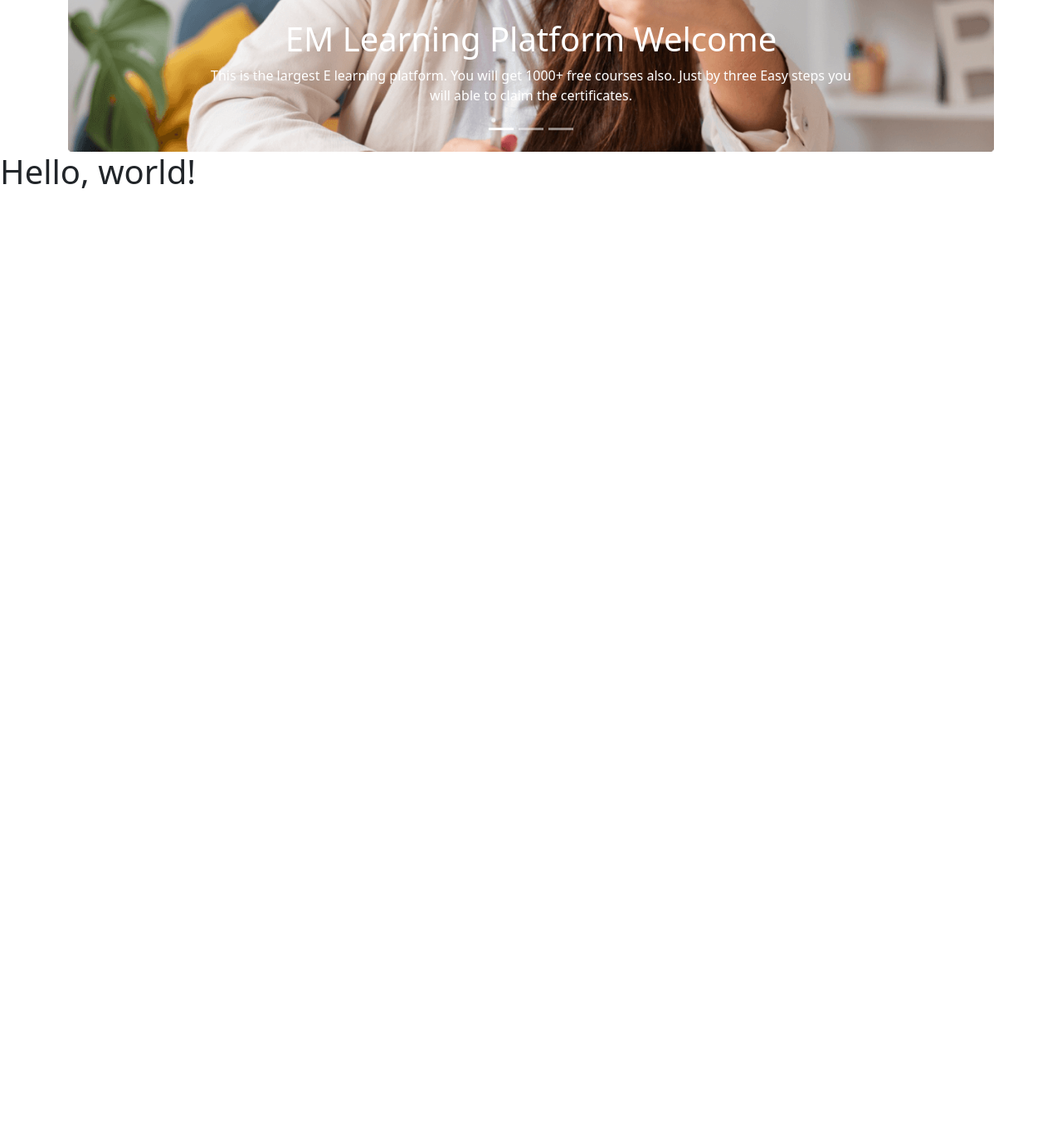
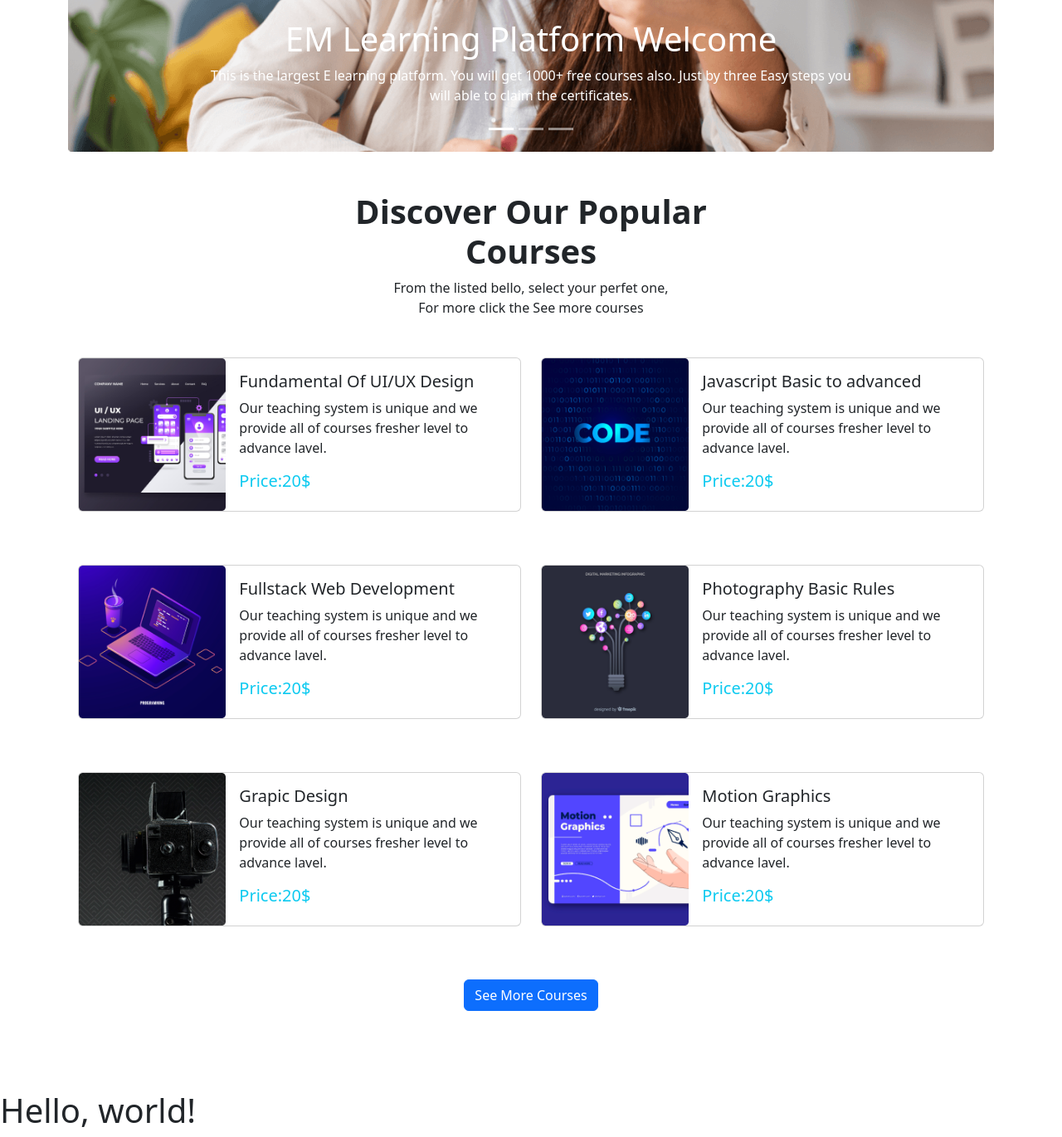
Before and after one commit to EngineerMaruf/EngineerMarufAssignment3, a plain HTML site: page index.html in a window 1280 px wide. Shown: the part 465-1836 px from the top of the page at 83% size. Before the commit the page ends 800 px from the top, so only its background shows below. Drawn offline with nearby package versions, Linux system fonts and the light colour scheme.

Commit message:
course section ends

```diff
--- a/index.html
+++ b/index.html
@@ -91,6 +91,136 @@
 <!-- slider section ENDS  -->
 
 
+<div class="container mt-5 ">
+  <h1 class="text-center fs-1 fw-bolder">Discover Our Popular <br> Courses</h1>
+  <p class="text-center">From the listed bello, select your perfet one, <br> For more click the See more courses</p>
+
+  <div class="container overflow-hidden my-5">
+    <div class="row gy-5">
+        <div class="col-lg-6 col-md-12 ">
+            <div class="card mb-3" style="max-width:900px;">
+                <div class="row g-0">
+                    <div class="col-md-4">
+                        <img src="images/course/course-1.png" class="img-fluid w-100 h-100 rounded-1"
+                            alt="...">
+                    </div>
+                    <div class="col-md-8">
+                        <div class="card-body">
+                            <h5 class="card-title">Fundamental Of UI/UX Design
+                            </h5>
+                            <p class="card-text"> Our teaching system is unique and we provide all of
+                                courses fresher level to advance lavel.
+                            <h5 class="text-info">Price:20$</h5>
+                        </div>
+                    </div>
+                </div>
+            </div>
+        </div>
+
+        <div class="col-lg-6 col-md-12 ">
+          <div class="card mb-3" style="max-width:900px;">
+              <div class="row g-0">
+                  <div class="col-md-4">
+                      <img src="images/course/course-2.png" class="img-fluid w-100 h-100 rounded-1"
+                          alt="...">
+                  </div>
+                  <div class="col-md-8">
+                      <div class="card-body">
+                          <h5 class="card-title">Javascript Basic to advanced
+                          </h5>
+                          <p class="card-text"> Our teaching system is unique and we provide all of
+                              courses fresher level to advance lavel.
+                          </p>
+                          <h5 class="text-info">Price:20$</h5>
+                      </div>
+                  </div>
+              </div>
+          </div>
+      </div>
+      <div class="col-lg-6 col-md-12 ">
+          <div class="card mb-3" style="max-width:900px;">
+              <div class="row g-0">
+                  <div class="col-md-4">
+                      <img src="images/course/course-3.png" class="img-fluid w-100 h-100 rounded-1"
+                          alt="...">
+                  </div>
+                  <div class="col-md-8">
+                      <div class="card-body">
+                          <h5 class="card-title">Fullstack Web Development
+                          </h5>
+                          <p class="card-text"> Our teaching system is unique and we provide all of
+                              courses fresher level to advance lavel.
+                          <h5 class="text-info">Price:20$</h5>
+                      </div>
+                  </div>
+              </div>
+          </div>
+      </div>
+      <div class="col-lg-6 col-md-12 d-none d-lg-block">
+          <div class="card mb-3" style="max-width:900px;">
+              <div class="row g-0">
+                  <div class="col-md-4">
+                      <img src="images/course/course-4.png" class="img-fluid w-100 h-100 rounded-1"
+                          alt="...">
+                  </div>
+                  <div class="col-md-8">
+                      <div class="card-body">
+                          <h5 class="card-title">Photography Basic Rules
+
+                          </h5>
+                          <p class="card-text"> Our teaching system is unique and we provide all of
+                              courses fresher level to advance lavel.
+                          </p>
+                          <h5 class="text-info">Price:20$</h5>
+                      </div>
+                  </div>
+              </div>
+          </div>
+      </div>
+      <div class="col-lg-6 col-md-12 d-none d-lg-block">
+          <div class="card mb-3" style="max-width:900px;">
+              <div class="row g-0">
+                  <div class="col-md-4">
+                      <img src="images/course/course-5.png" class="img-fluid w-100 h-100 rounded-1"
+                          alt="...">
+                  </div>
+                  <div class="col-md-8">
+                      <div class="card-body">
+                          <h5 class="card-title">Grapic Design
+                          </h5>
+                          <p class="card-text"> Our teaching system is unique and we provide all of
+                              courses fresher level to advance lavel.
+                          <h5 class="text-info">Price:20$</h5>
+                      </div>
+                  </div>
+              </div>
+          </div>
+      </div>
+      <div class="col-lg-6 col-md-12 d-none d-lg-block">
+          <div class="card mb-3" style="max-width:900px;">
+              <div class="row g-0">
+                  <div class="col-md-4">
+                      <img src="images/course/course-6.png" class="img-fluid w-100 h-100 rounded-1"
+                          alt="...">
+                  </div>
+                  <div class="col-md-8">
+                      <div class="card-body">
+                          <h5 class="card-title">Motion Graphics
+                          </h5>
+                          <p class="card-text"> Our teaching system is unique and we provide all of
+                              courses fresher level to advance lavel.
+                          </p>
+                          <h5 class="text-info">Price:20$</h5>
+                      </div>
+                  </div>
+              </div>
+          </div>
+      </div>
+      <div class="container text-center my-5"><button class="btn btn-primary">See More Courses</button></div>
+
+  </div>
+</div>
+
 
 
 </main>
```
